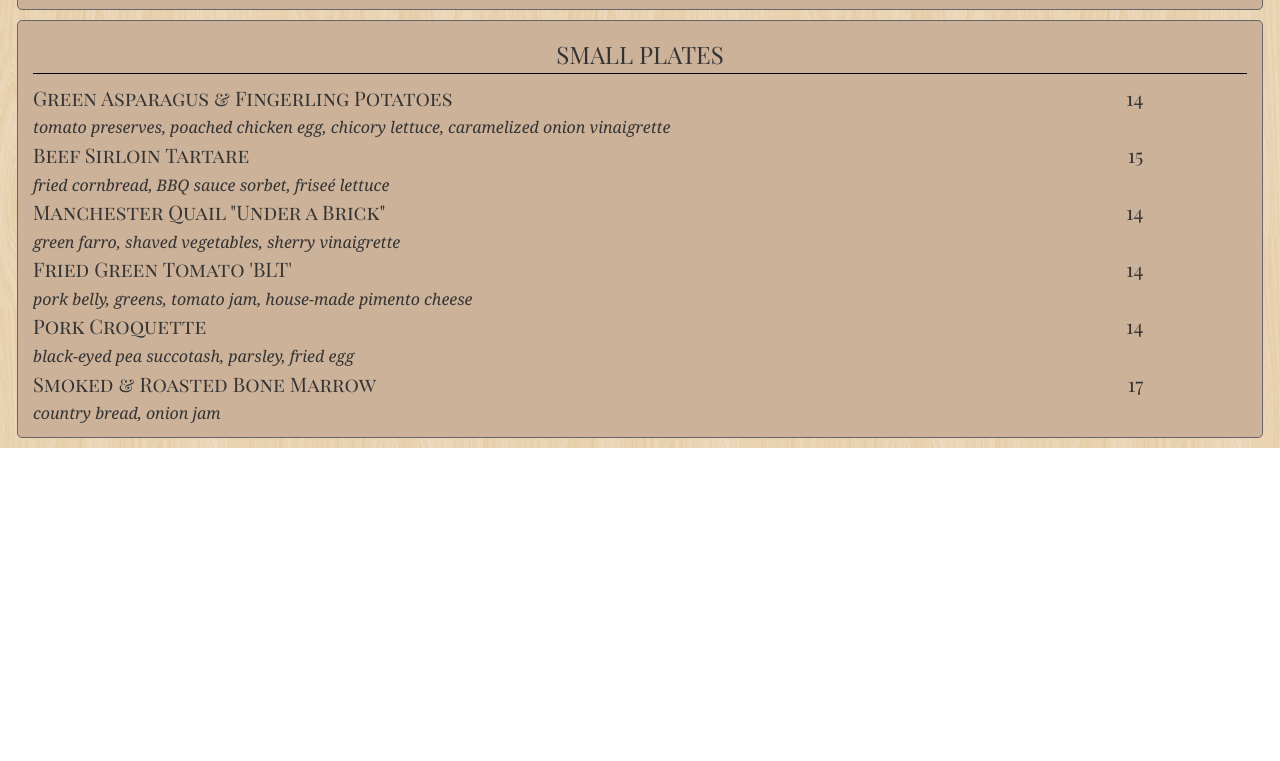
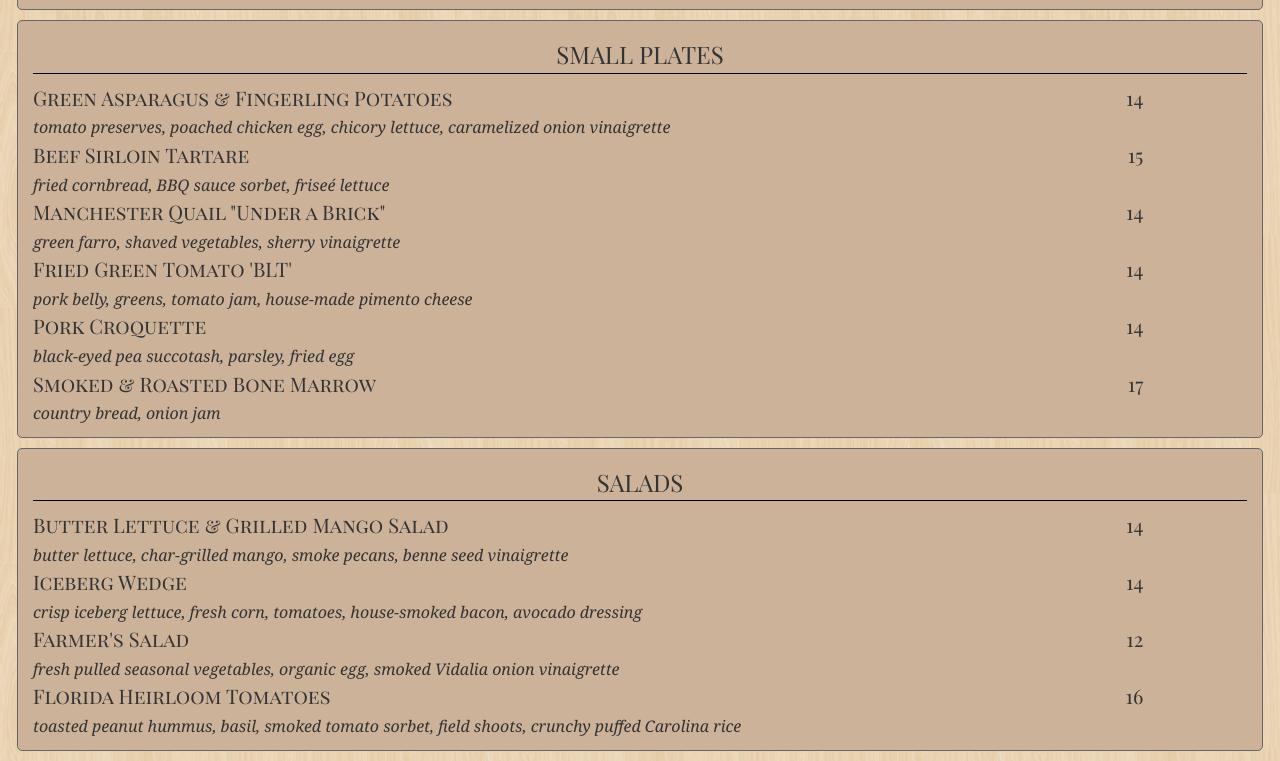
Before and after one commit to pkbanks/pk_profile, a plain HTML site: page public/yardbird/yardbird.html in a window 1280 px wide. Shown: the part 362-1123 px from the top of the page. Before the commit the page ends 810 px from the top, so only its background shows below. Drawn offline with Linux system fonts and the light colour scheme; a web font is replaced by a local one.

Commit message:
added more mark-up, 'salad' category

```diff
--- a/public/yardbird/css/custom.css
+++ b/public/yardbird/css/custom.css
@@ -16,6 +16,8 @@ font-family: 'Arbutus', cursive;
 	}
 
 	ul[class *= "description"]{
+		/* by default, hide any content that is within a class
+		that includes "description" */
 		display: none;
 	}
 
--- a/public/yardbird/yardbird.html
+++ b/public/yardbird/yardbird.html
@@ -132,6 +132,58 @@
 
 		</ul>
 	</section>	<!-- /.category -->
+
+	<section class="category row">
+
+		<div class="category-name col-xs-12"><h3>Salads</h3></div>
+
+		<ul class="food-item-list row">
+
+			<li class="food-item col-xs-12">
+				<span class="food-name col-xs-9">Butter Lettuce &amp Grilled Mango Salad</span><span class="food-price col-xs-2">14</span>
+				<ul class="food-description col-xs-9 col-sm-10">
+					<li>butter lettuce</li>
+					<li>char-grilled mango</li>
+					<li>smoke pecans</li>
+					<li>benne seed vinaigrette</li>
+				</ul>
+
+			</li>
+
+			<li class="food-item col-xs-12">
+				<span class="food-name col-xs-9">Iceberg Wedge</span><span class="food-price col-xs-2">14</span>
+				<ul class="food-description col-xs-9 col-sm-10">
+					<li>crisp iceberg lettuce</li>
+					<li>fresh corn</li>
+					<li>tomatoes</li>
+					<li>house-smoked bacon</li>
+					<li>avocado dressing</li>
+				</ul>
+			</li>
+
+			<li class="food-item col-xs-12">
+				<span class="food-name col-xs-9">Farmer's Salad</span><span class="food-price col-xs-2">12</span>
+				<ul class="food-description col-xs-9 col-xs-10">
+					<li>fresh pulled seasonal vegetables</li>
+					<li>organic egg</li>
+					<li>smoked Vidalia onion vinaigrette</li>
+				</ul>
+			</li>
+
+			<li class="food-item col-xs-12">
+				<span class="food-name col-xs-9">Florida Heirloom Tomatoes</span><span class="food-price col-xs-2">16</span>
+				<ul class="food-description col-xs-9 col-xs-10">
+					<li>toasted peanut hummus</li>
+					<li>basil</li>
+					<li>smoked tomato sorbet</li>
+					<li>field shoots</li>
+					<li>crunchy puffed Carolina rice</li>
+				</ul>
+			</li>
+		</ul>
+	</section>	<!-- /.category -->
+
+
 </div>		<!-- /.container-->
 
 </body>
```
